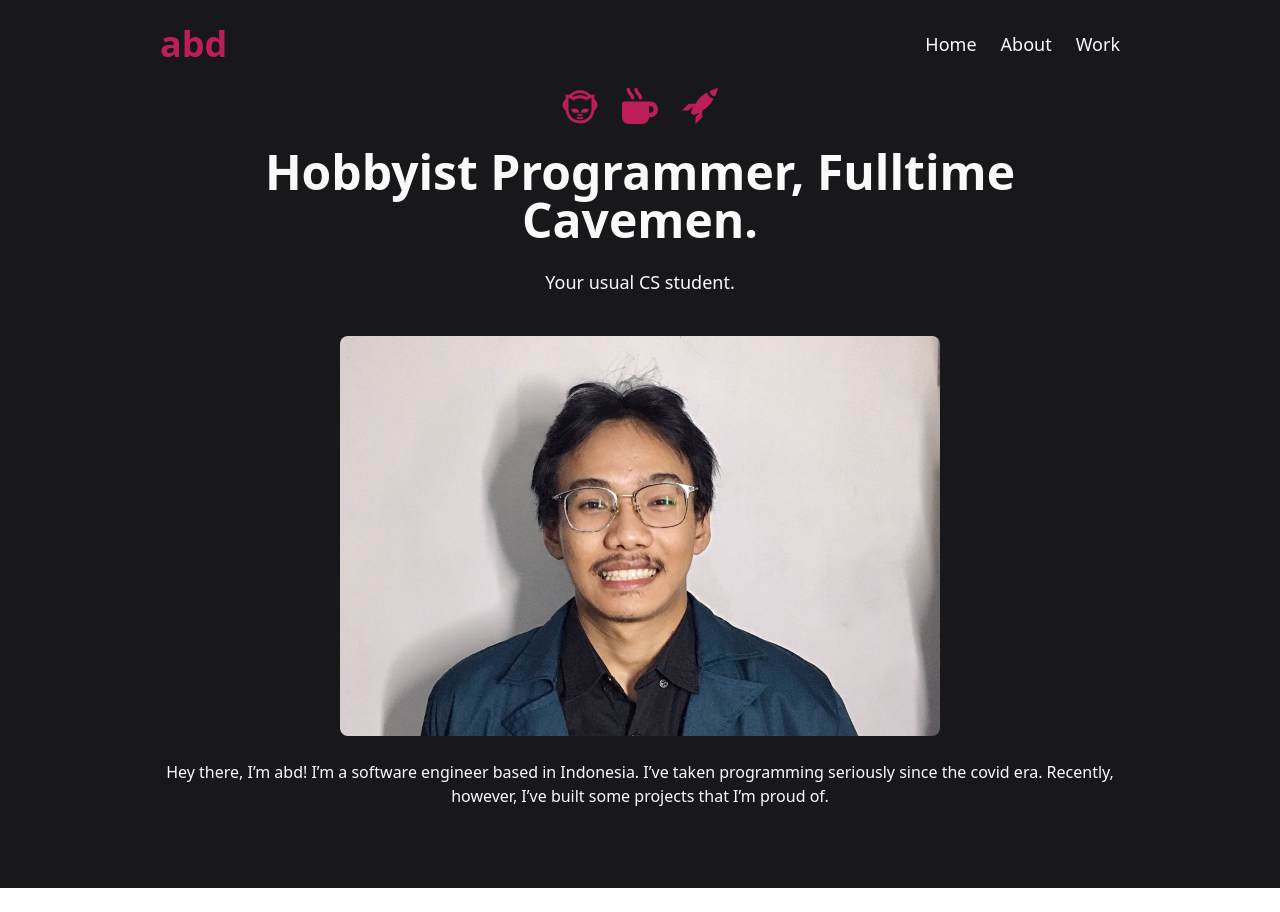
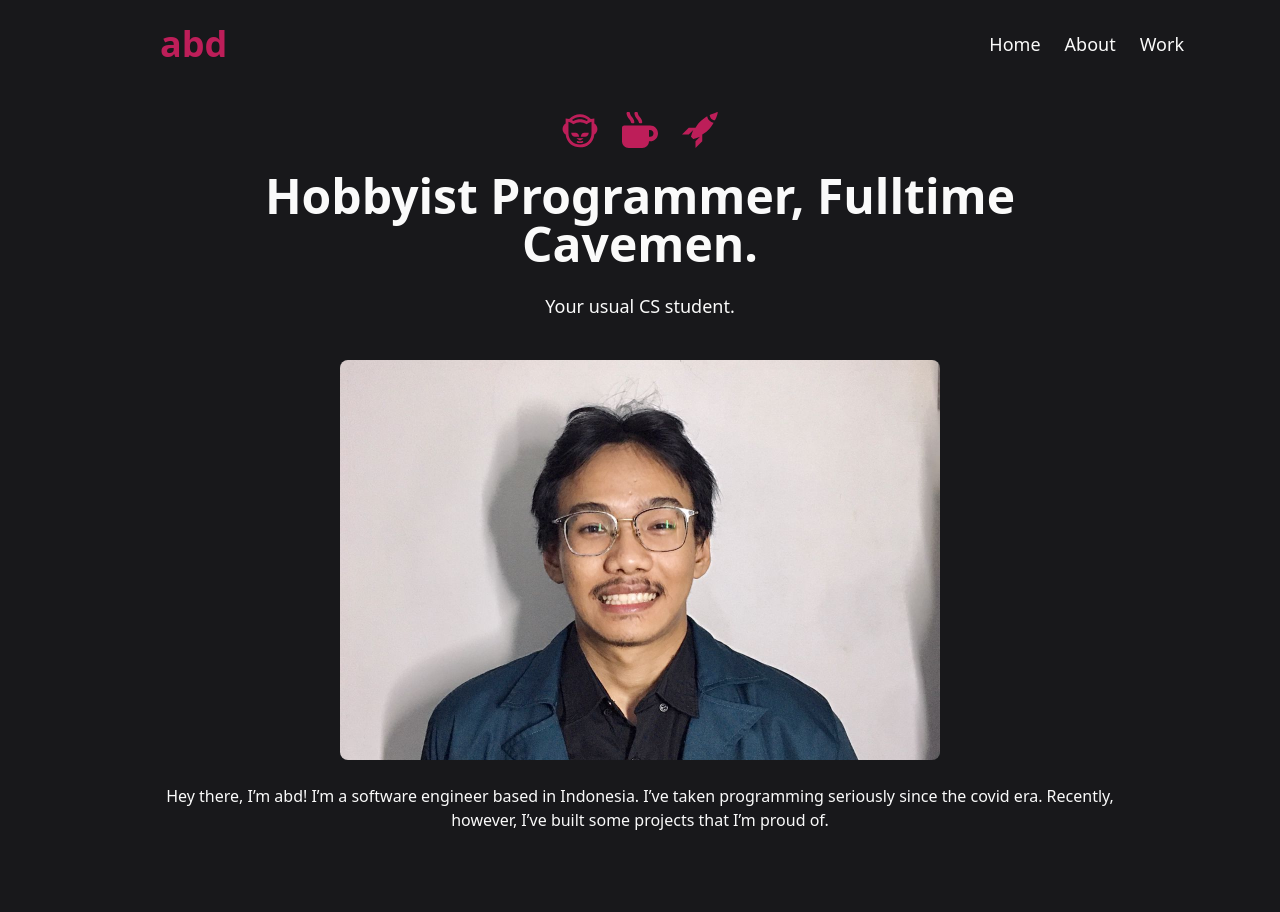
Before and after one commit to 0xzre/profile, a React (Vite) app in the folder client/: page / in a window 1280 px wide. Before the commit the page ends 888 px from the top, so only its background shows below. Built offline with nearby package versions, Linux system fonts and the light colour scheme.

Commit message:
fixed navbar

```diff
--- a/client/src/App.tsx
+++ b/client/src/App.tsx
@@ -6,7 +6,7 @@ import { GoRocket } from "react-icons/go";
 function App() {
   return (
     <div className="bg-primary text-primary-foreground min-h-screen px-10 sm:px-20 md:px-40 pb-20">
-      <nav className="flex justify-between items-center py-6">
+      <nav className="flex justify-between items-center py-6 fixed w-[80%] bg-primary">
         <div className="text-4xl font-bold text-[#bd1e59]">abd</div>
         <div className="space-x-6 text-lg">
           <a className="hover:underline" href="#">
@@ -20,7 +20,7 @@ function App() {
           </a>
         </div>
       </nav>
-      <div className="grid grid-cols-1 gap-10">
+      <div className="grid grid-cols-1 gap-10 pt-28">
         <div className="space-y-6">
           <div className="flex space-x-6 justify-center">
             <FaNapster className="text-[#bd1e59] text-4xl" />
```
